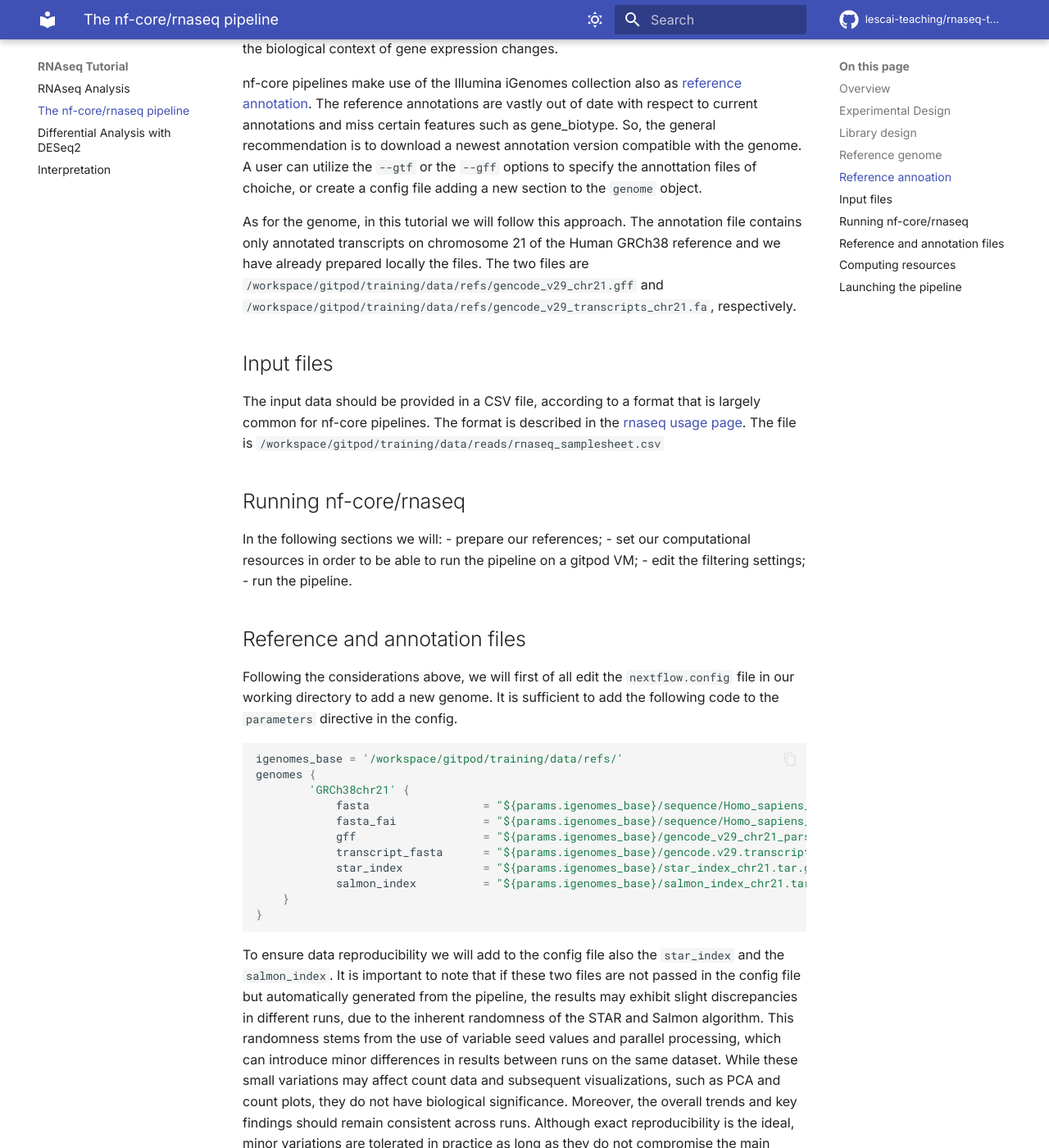
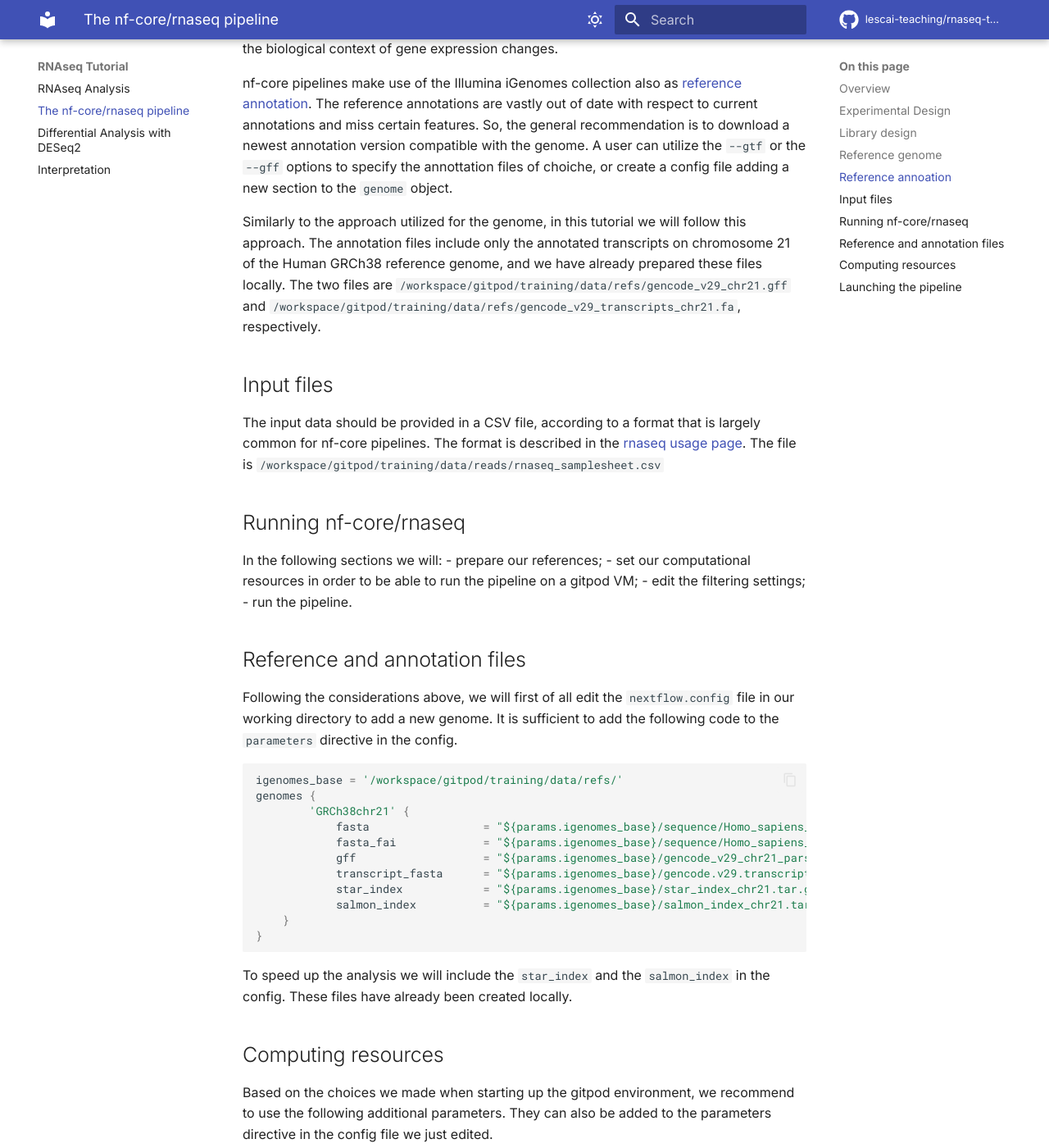
Before and after one commit to santorsola-teaching/nf-core-gitpod-run, an MkDocs documentation site: the page built from docs/rnaseq.md, in a window 1280 px wide and 1400 px high, scrolled down 3042 px. Shown: the whole window at 82% size. Built offline with MkDocs 1.6.1 and Material for MkDocs 9.7.7, drawn with Linux system fonts in a browser that asks for light colours; comment, search, counter and statistics services are not loaded; some of the changed text lies outside the part shown.

Commit message:
correct reference annotation paragraph

````diff
--- a/docs/rnaseq.md
+++ b/docs/rnaseq.md
@@ -38,9 +38,9 @@ The reference annotation plays a crucial role in the RNA-seq analysis. Without a
 The reference annotation provides essential information about the structures of genes and transcripts, but it also includes information about gene ontology, pathways, and protein domains, which is essential for understanding the biological context of gene expression changes.
 
 nf-core pipelines make use of the Illumina iGenomes collection also as [reference annotation](https://nf-co.re/docs/usage/reference_genomes).
-The reference annotations are vastly out of date with respect to current annotations and miss certain features such as gene_biotype. So, the general recommendation is to download a newest annotation version compatible with the genome. A user can utilize the `--gtf` or the `--gff` options to specify the annottation files of choiche, or create a config file adding a new section to the `genome` object.
+The reference annotations are vastly out of date with respect to current annotations and miss certain features. So, the general recommendation is to download a newest annotation version compatible with the genome. A user can utilize the `--gtf` or the `--gff` options to specify the annottation files of choiche, or create a config file adding a new section to the `genome` object.
 
-As for the genome, in this tutorial we will follow this approach. The annotation file contains only annotated transcripts on chromosome 21 of the Human GRCh38 reference and we have already prepared locally the files. The two files are `/workspace/gitpod/training/data/refs/gencode_v29_chr21.gff` and `/workspace/gitpod/training/data/refs/gencode_v29_transcripts_chr21.fa`, respectively.
+Similarly to the approach utilized for the genome, in this tutorial we will follow this approach. The annotation files include only the annotated transcripts on chromosome 21 of the Human GRCh38 reference genome, and we have already prepared these files locally. The two files are `/workspace/gitpod/training/data/refs/gencode_v29_chr21.gff` and `/workspace/gitpod/training/data/refs/gencode_v29_transcripts_chr21.fa`, respectively.
 
 ## Input files
 
@@ -75,8 +75,8 @@ genomes {
 }
 ```
 
-To ensure data reproducibility we will add to the config file also the `star_index` and the `salmon_index`.
-It is important to note that if these two files are not passed in the config file but automatically generated from the pipeline, the results may exhibit slight discrepancies in different runs, due to the inherent randomness of the STAR and Salmon algorithm. This randomness stems from the use of variable seed values and parallel processing, which can introduce minor differences in results between runs on the same dataset. While these small variations may affect count data and subsequent visualizations, such as PCA and count plots, they do not have biological significance. Moreover, the overall trends and key findings should remain consistent across runs. Although exact reproducibility is the ideal, minor variations are tolerated in practice as long as they do not compromise the main conclusions of the study.
+To speed up the analysis we will include the `star_index` and the `salmon_index` in the config. These files have already been created locally.
+
 
 ## Computing resources
 
````
Also changed, not shown: docs/interpretation.md (+2 -0 lines).
